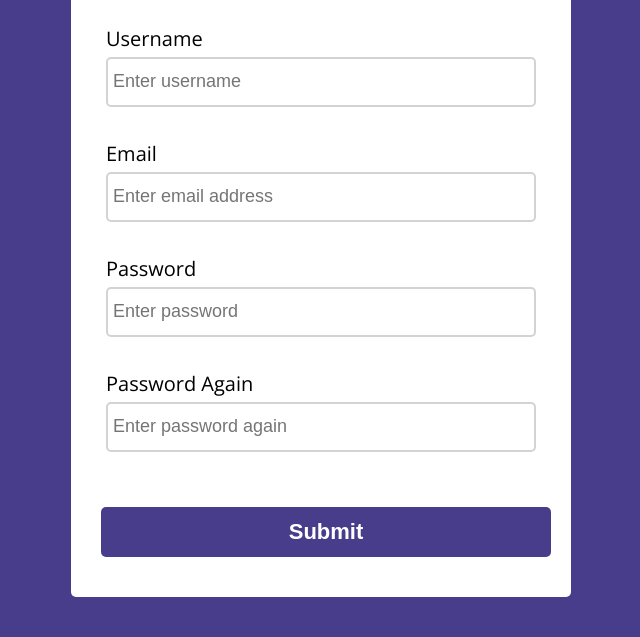
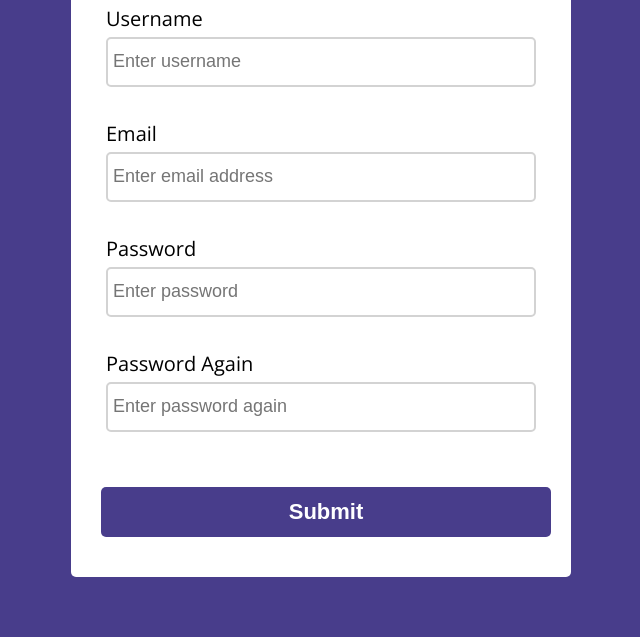
Before and after one commit to ashita1910/FullStack-1, a plain HTML site: page Practicals/Practical18.html in a window 1280 px wide. Shown: the part 183-820 px from the top of the page, without its empty margins (319-959 px from the left). Drawn offline with nearby package versions, Linux system fonts and the light colour scheme.

Commit message:
Practical-18 is updated

```diff
--- a/css/Practical-18.css
+++ b/css/Practical-18.css
@@ -11,6 +11,7 @@ body {
     justify-content: center;
     background-color: darkslateblue;
     font-family: 'Open Sans', sans-serif;
+    min-width: 500px;
 }
 
 .container {
@@ -21,7 +22,8 @@ body {
     height: 700px;
     border-radius: 5px;
     background-color: white;
-    margin-top: 80px;
+    margin-top: 60px;
+    margin-bottom: 60px;
     position: relative;
     overflow: hidden;
 }
--- a/js/Practical-18.js
+++ b/js/Practical-18.js
@@ -63,7 +63,7 @@ function showSuccess(input) {
 }
 
 function isEmailValid(email) {
-    return /^([A-Za-z0-9\.\-]+)@([A-Za-z0-9]+)\.([A-Za-z]{2,3})$/.test(email);
+    return /^([A-Za-z0-9\.\-\_]+)@([A-Za-z0-9]+)\.([A-Za-z]{2,3})$/.test(email);
 }
 
 function isUsernameValid(username) {
```
